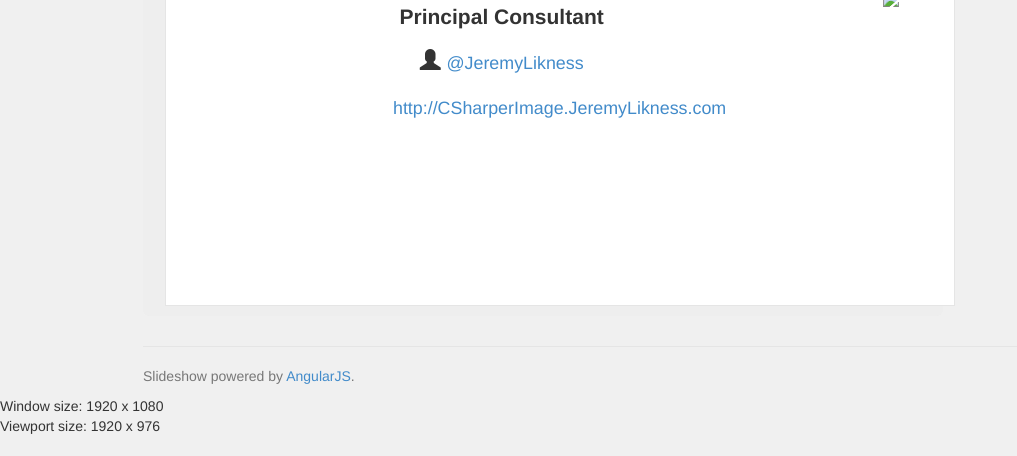
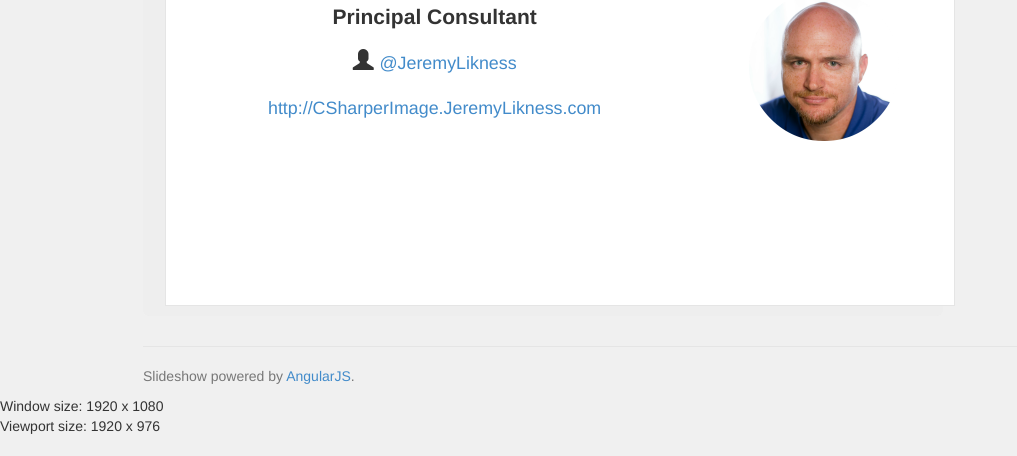
Before and after one commit to JeremyLikness/ZoneJS, a plain HTML site: page index.html in a window 1280 px wide. Shown: the part 394-850 px from the top of the page, without its empty margins (0-1017 px from the left). Drawn offline with nearby package versions, Linux system fonts and the light colour scheme; files that its build step writes are made by us from their sources; files whose address does not match are found by name.

Commit message:
Update index.html
Misc. fixes

```diff
--- a/index.html
+++ b/index.html
@@ -36,7 +36,7 @@
 
                 <section data-slide-title="ZoneJS" class="no-display">
                     <h1 class="animated pulse">Thread Local Storage Execution Contexts for JavaScript with Zone</h1>
-                    <img src="images/jeremylikness_150.png" class="pull-right padded-50 animated fadeInUpBig"/>
+                    <img src="./index_files/jeremylikness_150.png" class="pull-right padded-50 animated fadeInUpBig"/>
                     <h2 class="animated fadeInLeftBig">by Jeremy Likness</h2>
                     <div class="animated bounceInRight"><strong>Principal Consultant</strong></div>
                     <div class="animated bounceInLeft"><span class="glyphicon glyphicon-user"></span>&nbsp;<a class="small" href="http://twitter.com/JeremyLikness" target="_blank">@JeremyLikness</a></div>
```
